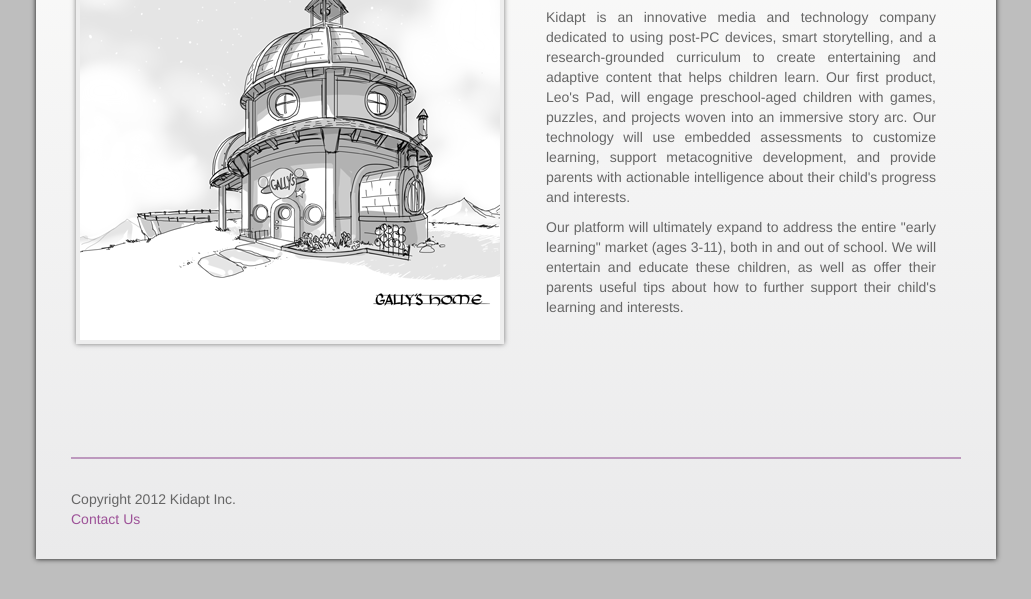
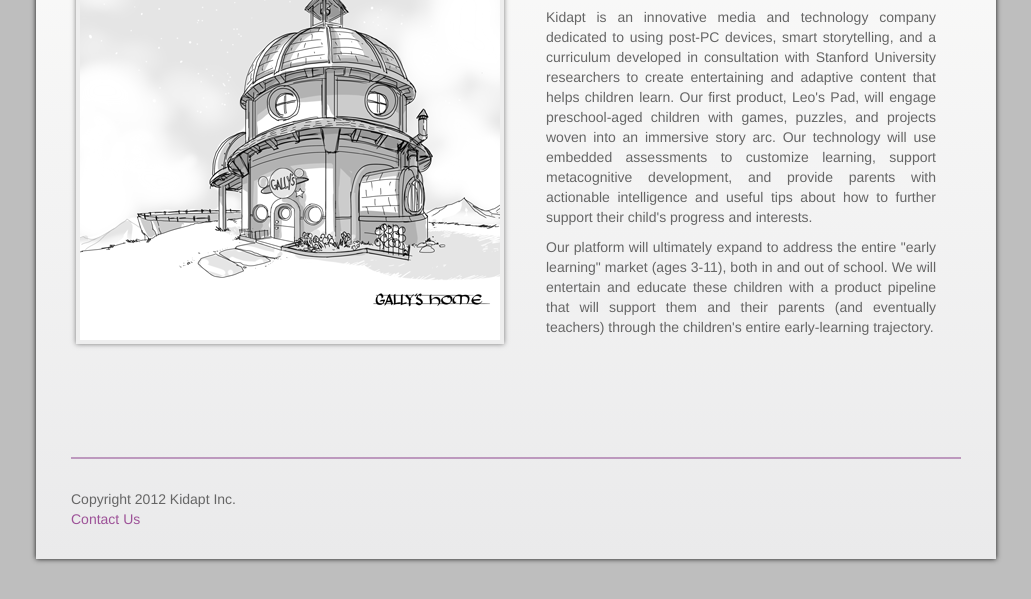
Before and after one commit to royriojas/adpt, a plain HTML site: page site/index.html in a window 1280 px wide. Both pictures are taken after a click on the link "About Kidapt". Shown: the part 201-800 px from the top of the page, without its empty margins (124-1155 px from the left). Drawn offline with Linux system fonts and the light colour scheme; a web font is replaced by a local one.

```diff
--- a/site/index.html
+++ b/site/index.html
@@ -63,21 +63,22 @@
               <h1>About Kidapt</h1>
               <p>
                 Kidapt is an innovative media and technology company dedicated to
-                using post-PC devices, smart storytelling, and a research-grounded
-                curriculum to create entertaining and adaptive content that helps
-                children learn.  Our first product, Leo's Pad, will engage
-                preschool-aged children with games, puzzles, and projects woven into
-                an immersive story arc.  Our technology will use embedded assessments
-                to customize learning, support metacognitive development, and provide
-                parents with actionable intelligence about their child's progress
-                and interests.
+                using post-PC devices, smart storytelling, and a curriculum developed
+                in consultation with Stanford University researchers to create
+                entertaining and adaptive content that helps children learn.  Our
+                first product, Leo's Pad, will engage preschool-aged children with
+                games, puzzles, and projects woven into an immersive story arc.  Our
+                technology will use embedded assessments to customize learning,
+                support metacognitive development, and provide parents with actionable
+                intelligence and useful tips about how to further support their
+                child's progress and interests.
               </p>
               <p>
                 Our platform will ultimately expand to address the entire "early
                 learning" market (ages 3-11), both in and out of school.  We will
-                entertain and educate these children, as well as offer their parents
-                useful tips about how to further support their child's learning and
-                interests.
+                entertain and educate these children with a product pipeline that will
+                support them and their parents (and eventually teachers) through the
+                children's entire early-learning trajectory.
               </p>
             </div>
           </div>
```
Also changed, not shown: 1 other file.
